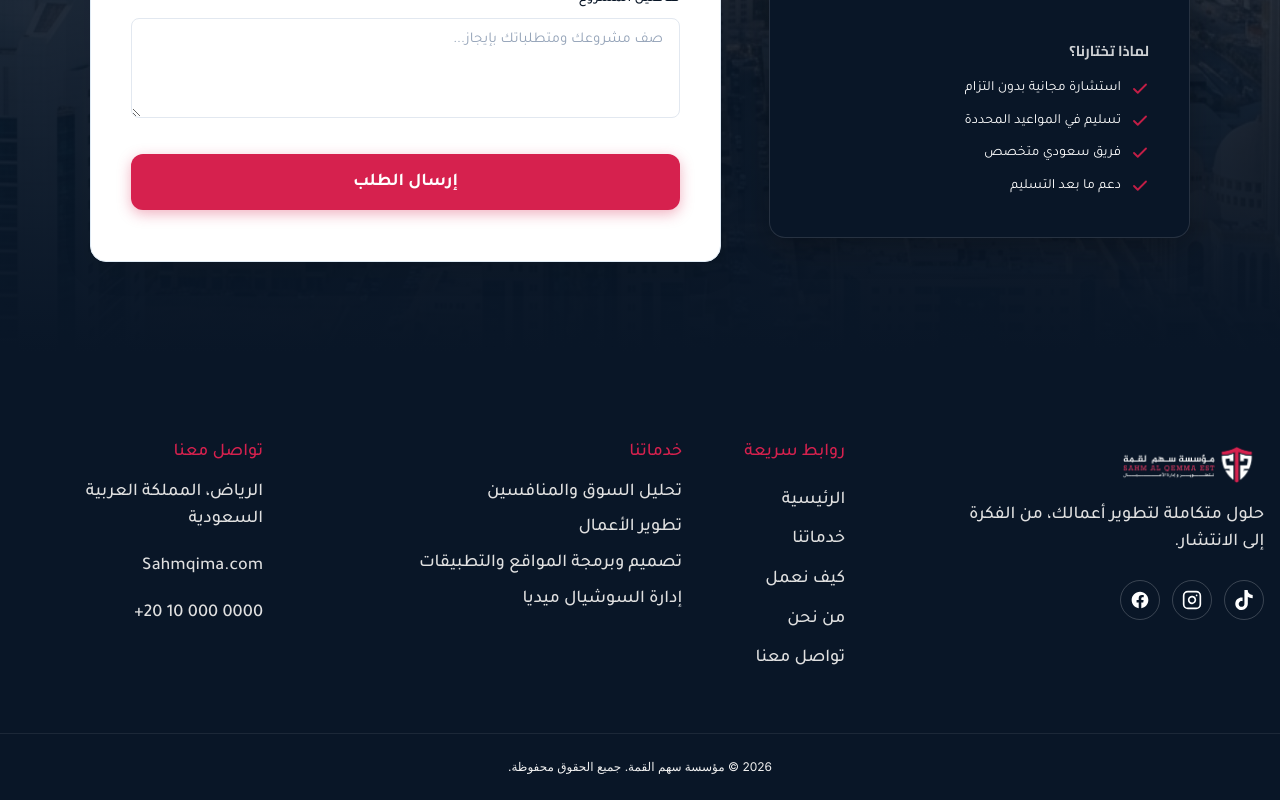
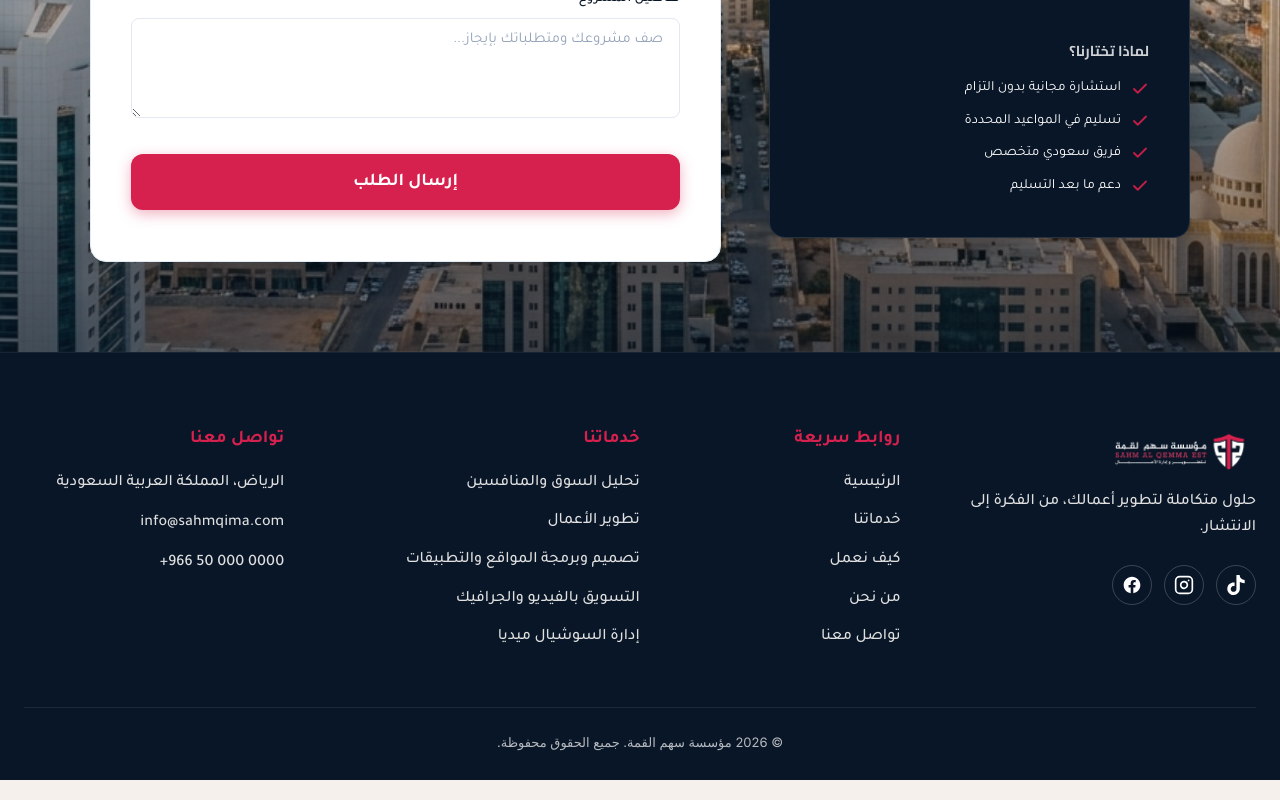
Before and after one commit to ezzdhar/sahm-alqema, a Vue app: page /contact in a window 1280 px wide. Shown: the part 790-1590 px from the top of the page. Built offline with nearby package versions, Linux system fonts and the light colour scheme; the HTML template or start-up script is replaced by a standard one.

Commit message:
feat: create HomeView, AboutView, ContactView, AppFooter, and global styles

```diff
--- a/src/components/layout/AppFooter.vue
+++ b/src/components/layout/AppFooter.vue
@@ -13,6 +13,7 @@ const serviceLinks = [
   { name: 'تحليل السوق والمنافسين', path: '/services#market-analysis' },
   { name: 'تطوير الأعمال', path: '/services#business-dev' },
   { name: 'تصميم وبرمجة المواقع والتطبيقات', path: '/services#web-apps' },
+  { name: 'التسويق بالفيديو والجرافيك', path: '/services#marketing' },
   { name: 'إدارة السوشيال ميديا', path: '/services#social-media' },
 ];
 </script>
@@ -26,12 +27,11 @@ const serviceLinks = [
           <RouterLink
             to="/"
             class="app-footer__logo"
-            data-name="Gemini_Generated_Image_waitl4bwaitl4bwait-removebg-preview 1"
+            aria-label="الرئيسية"
           >
             <img
               :src="`${baseUrl}assets/logo.png`"
-              alt="Gemini_Generated_Image_waitl4bwaitl4bwait-removebg-preview 1"
-              data-name="Gemini_Generated_Image_waitl4bwaitl4bwait-removebg-preview 1"
+              alt="مؤسسة سهم القمة"
               class="app-footer__logo-img"
             />
           </RouterLink>
@@ -85,10 +85,10 @@ const serviceLinks = [
           <div class="app-footer__contact-info" data-name="Frame 93">
             <p class="app-footer__contact-item">الرياض، المملكة العربية السعودية</p>
             <p class="app-footer__contact-item">
-              <a href="mailto:info@sahmqima.com" class="app-footer__link">Sahmqima.com</a>
+              <a href="mailto:info@sahmqima.com" class="app-footer__link">info@sahmqima.com</a>
             </p>
-            <p class="app-footer__contact-item" dir="ltr">
-              <a href="tel:+201000000000" class="app-footer__link">+20 10 000 0000</a>
+            <p class="app-footer__contact-item app-footer__contact-item--phone">
+              <a href="tel:+966500000000" class="app-footer__link" dir="ltr">+966 50 000 0000</a>
             </p>
           </div>
         </div>
@@ -100,7 +100,7 @@ const serviceLinks = [
           class="app-footer__copyright"
           data-name="2026 © مؤسسة سهم القمة. جميع الحقوق محفوظة."
         >
-          2026 © مؤسسة سهم القمة. جميع الحقوق محفوظة.
+          © 2026 مؤسسة سهم القمة. جميع الحقوق محفوظة.
         </p>
       </div>
     </div>
@@ -111,32 +111,22 @@ const serviceLinks = [
 .app-footer {
   background-color: var(--color-navy-dark);
   color: var(--color-text-white);
-  padding: 86px 0 0;
-  border-top: none;
+  padding: 72px 0 0;
+  border-top: 1px solid rgba(255, 255, 255, 0.06);
   width: 100%;
 }
 
 .app-footer__container {
   width: 100%;
-  max-width: 1440px;
+  max-width: 1280px;
   margin: 0 auto;
-  padding-left: 0;
-  padding-right: 0;
+  padding: 0 24px;
   display: flex;
   flex-direction: column;
-  align-items: center;
-}
-
-@media (max-width: 1247px) {
-  .app-footer__container {
-    padding-left: 20px;
-    padding-right: 20px;
-  }
 }
 
 .app-footer__grid {
-  width: 1248.5px;
-  max-width: 100%;
+  width: 100%;
   margin: 0 auto;
   display: grid;
   grid-template-columns: 1fr;
@@ -146,12 +136,13 @@ const serviceLinks = [
 @media (min-width: 640px) {
   .app-footer__grid {
     grid-template-columns: repeat(2, 1fr);
+    gap: 40px;
   }
 }
 
 @media (min-width: 1024px) {
   .app-footer__grid {
-    grid-template-columns: 1.5fr 115px 1.5fr 1fr;
+    grid-template-columns: 1.3fr 0.9fr 1.3fr 1.1fr;
     gap: 48px;
     align-items: start;
   }
@@ -161,6 +152,8 @@ const serviceLinks = [
 .app-footer__brand {
   display: flex;
   flex-direction: column;
+  align-items: flex-start;
+  text-align: right;
   gap: 16px;
 }
 
@@ -171,11 +164,13 @@ const serviceLinks = [
 }
 
 .app-footer__desc {
-  font-size: 18px;
+  font-size: 16px;
   font-weight: 500;
-  line-height: 27px;
+  line-height: 26px;
   color: #E0E0E0;
   max-width: 320px;
+  text-align: right;
+  margin: 0;
 }
 
 .app-footer__socials {
@@ -205,60 +200,51 @@ const serviceLinks = [
   box-shadow: 0 4px 12px rgba(214, 33, 78, 0.4);
 }
 
-/* Titles & Lists Matching Figma Frame 90, 89, 88, 92, 91, 87, 93 */
-.app-footer__col--quick {
-  width: 115px;
+/* Columns */
+.app-footer__col {
   display: flex;
   flex-direction: column;
-  gap: 20px; /* Frame 91 gap: 20px in Figma */
+  gap: 16px;
+  text-align: right;
 }
 
-.app-footer__col--services {
-  display: flex;
-  flex-direction: column;
-  gap: 12px; /* Frame 88 gap: 12px in Figma */
-}
-
+.app-footer__col--quick,
+.app-footer__col--services,
 .app-footer__col--contact {
   display: flex;
   flex-direction: column;
-  gap: 12px; /* Frame 89 gap: 12px in Figma */
+  gap: 16px;
+  text-align: right;
 }
 
 .app-footer__title {
   font-size: 18px;
-  font-weight: 500;
-  margin-bottom: 0;
+  font-weight: 700;
+  margin: 0;
   color: #D6214E;
   position: relative;
   display: inline-block;
+  text-align: right;
 }
 
 .app-footer__list {
   list-style: none;
   display: flex;
   flex-direction: column;
-}
-
-.app-footer__list--quick {
-  gap: 12px; /* Frame 87 gap: 12px in Figma */
-}
-
-.app-footer__list--services {
-  gap: 8px; /* Frame 92 gap: 8px in Figma */
+  gap: 12px;
+  padding: 0;
+  margin: 0;
+  text-align: right;
 }
 
 .app-footer__link {
-  font-size: 18px;
+  font-size: 16px;
   font-weight: 500;
-  line-height: 27px; /* Line height 27px in Figma */
+  line-height: 26px;
   color: #E0E0E0;
   transition: all var(--transition-fast);
   display: inline-block;
-}
-
-.app-footer__link--service {
-  line-height: 27px; /* Line height 27px in Figma */
+  text-align: right;
 }
 
 .app-footer__link:hover {
@@ -269,20 +255,34 @@ const serviceLinks = [
 .app-footer__contact-info {
   display: flex;
   flex-direction: column;
-  gap: 20px; /* Frame 93 gap: 20px in Figma */
+  gap: 14px;
+  text-align: right;
 }
 
 .app-footer__contact-item {
-  font-size: 18px;
+  font-size: 16px;
   font-weight: 500;
   color: #E0E0E0;
-  line-height: 27px; /* Line height 27px in Figma */
+  line-height: 26px;
+  margin: 0;
+  text-align: right;
 }
 
-/* Bottom Frame 83 */
+.app-footer__contact-item--phone {
+  text-align: right;
+}
+
+.app-footer__contact-item--phone .app-footer__link {
+  display: inline-block;
+  direction: ltr;
+  unicode-bidi: isolate;
+  text-align: right;
+}
+
+/* Bottom */
 .app-footer__bottom {
-  margin-top: 60px;
-  padding: 24px 0;
+  margin-top: 56px;
+  padding: 24px 0 28px;
   border-top: 1px solid rgba(255, 255, 255, 0.08);
   display: flex;
   justify-content: center;
@@ -292,9 +292,9 @@ const serviceLinks = [
 
 .app-footer__copyright {
   font-family: var(--font-inter);
-  font-size: 12px;
-  line-height: 18px;
-  color: #F0F0F0;
+  font-size: 13px;
+  line-height: 20px;
+  color: rgba(255, 255, 255, 0.7);
   text-align: center;
   margin: 0 auto;
   display: block;
--- a/src/style.css
+++ b/src/style.css
@@ -62,13 +62,26 @@ html {
   color: var(--color-text-main);
   -webkit-font-smoothing: antialiased;
   -moz-osx-font-smoothing: grayscale;
+  width: 100%;
+  max-width: 100%;
+  overflow-x: hidden;
 }
 
 body {
   min-height: 100vh;
   line-height: 1.6;
+  width: 100%;
+  max-width: 100%;
   overflow-x: hidden;
+  position: relative;
   background-color: var(--color-bg-light);
+}
+
+#app {
+  width: 100%;
+  max-width: 100%;
+  overflow-x: hidden;
+  position: relative;
 }
 
 a {
@@ -102,6 +115,13 @@ img {
   margin-right: auto;
   padding-left: 24px;
   padding-right: 24px;
+}
+
+@media (max-width: 767px) {
+  .container {
+    padding-left: 16px;
+    padding-right: 16px;
+  }
 }
 
 /* Glassmorphism utility */
--- a/src/views/AboutView.vue
+++ b/src/views/AboutView.vue
@@ -113,7 +113,6 @@ onUnmounted(() => {
   gap: 40px;
 }
 
-/* Manifesto heading title matching Figma */
 .about-hero__title {
   font-size: 56px;
   font-weight: 800;
@@ -121,6 +120,25 @@ onUnmounted(() => {
   letter-spacing: -0.5px;
   color: #FBE9ED;
   margin: 0;
+}
+
+@media (max-width: 768px) {
+  .about-hero__content {
+    margin-top: 120px;
+    margin-bottom: 50px;
+    gap: 24px;
+    padding: 0 16px;
+  }
+
+  .about-hero__title {
+    font-size: clamp(30px, 8.5vw, 42px);
+    line-height: 1.3;
+  }
+
+  .about-hero__text {
+    font-size: clamp(16px, 4.5vw, 20px) !important;
+    line-height: 1.6 !important;
+  }
 }
 
 /* Manifesto heading body paragraph matching Figma */
--- a/src/views/ContactView.vue
+++ b/src/views/ContactView.vue
@@ -318,6 +318,7 @@ const handleSubmit = async () => {
   width: 100%;
   height: 100%;
   object-fit: cover;
+  filter: brightness(1.08) contrast(1.02);
 }
 
 .contact-hero__overlay {
@@ -325,9 +326,10 @@ const handleSubmit = async () => {
   inset: 0;
   background: linear-gradient(
     180deg,
-    rgba(9, 22, 39, 0.85) 0%,
-    rgba(9, 22, 39, 0.75) 45%,
-    #091627 100%
+    rgba(9, 22, 39, 0.28) 0%,
+    rgba(9, 22, 39, 0.06) 35%,
+    rgba(9, 22, 39, 0.12) 65%,
+    rgba(9, 22, 39, 0.55) 100%
   );
 }
 
@@ -369,9 +371,10 @@ const handleSubmit = async () => {
   font-size: 56px; /* Difference 7: Font size: 56px */
   line-height: 72px; /* Difference 7: Line height: 72px */
   font-weight: 800;
-  color: #F8E9ED; /* Difference 7: Text color: #F8E9ED */
+  color: #FFFFFF;
   text-align: center;
   margin: 0;
+  text-shadow: 0 3px 20px rgba(9, 22, 39, 0.75), 0 1px 4px rgba(0, 0, 0, 0.9);
 }
 
 @media (max-width: 767px) {
@@ -393,9 +396,10 @@ const handleSubmit = async () => {
   font-size: 28px; /* Difference 9: Font size: 28px */
   line-height: 42px; /* Difference 9: Line height: 42px */
   font-weight: 700; /* Difference 9: Weight: 700 */
-  color: #F8E9ED;
+  color: #FFFFFF;
   text-align: center;
   margin: 0;
+  text-shadow: 0 2px 16px rgba(9, 22, 39, 0.8), 0 1px 4px rgba(0, 0, 0, 0.9);
 }
 
 @media (max-width: 767px) {
@@ -442,6 +446,13 @@ const handleSubmit = async () => {
   .contact-info-panel {
     width: 421px;
     height: 576px;
+  }
+}
+
+@media (max-width: 767px) {
+  .contact-info-panel {
+    padding: 24px 18px;
+    min-height: auto;
   }
 }
 
@@ -557,6 +568,13 @@ const handleSubmit = async () => {
   }
 }
 
+@media (max-width: 767px) {
+  .contact-form-panel {
+    padding: 24px 18px;
+    min-height: auto;
+  }
+}
+
 .contact-form {
   width: 100%;
   display: flex;
--- a/src/views/HomeView.vue
+++ b/src/views/HomeView.vue
@@ -477,13 +477,15 @@ const serviceHexagonsBottom = [
   padding-top: 170px;
   padding-bottom: 0;
   z-index: 2;
+  overflow: hidden;
 }
 
 @media (max-width: 768px) {
   .hero-section {
     min-height: auto;
     padding-top: 110px;
-    padding-bottom: 40px;
+    padding-bottom: 30px;
+    overflow: hidden;
   }
 }
 
@@ -550,13 +552,13 @@ const serviceHexagonsBottom = [
 
 @media (max-width: 768px) {
   .hero-section__content {
-    gap: 24px;
+    gap: 20px;
   }
 
   .hero-section__title {
-    font-size: 44px;
-    line-height: 52px;
-    margin-bottom: 18px;
+    font-size: clamp(32px, 8.5vw, 44px);
+    line-height: 1.25;
+    margin-bottom: 14px;
   }
 }
 
@@ -576,8 +578,8 @@ const serviceHexagonsBottom = [
 
 @media (max-width: 768px) {
   .hero-section__subtitle {
-    font-size: 18px;
-    line-height: 28px;
+    font-size: clamp(15px, 4.2vw, 18px);
+    line-height: 1.6;
   }
 }
 
@@ -586,6 +588,21 @@ const serviceHexagonsBottom = [
   align-items: center;
   gap: 24px;
   flex-wrap: wrap;
+}
+
+@media (max-width: 768px) {
+  .hero-section__actions {
+    gap: 12px;
+    width: 100%;
+  }
+
+  .hero-btn {
+    flex: 1 1 auto;
+    min-width: 135px;
+    padding: 12px 20px !important;
+    text-align: center;
+    justify-content: center;
+  }
 }
 
 .hero-btn {
@@ -640,6 +657,7 @@ const serviceHexagonsBottom = [
   width: 100%;
   margin-top: auto;
   margin-bottom: 0;
+  overflow: hidden;
 }
 
 @media (min-width: 1024px) {
@@ -736,12 +754,14 @@ const serviceHexagonsBottom = [
   text-align: center;
   position: relative;
   z-index: 1;
+  overflow: hidden;
 }
 
 @media (max-width: 768px) {
   .services-overview {
     padding-top: 60px;
     padding-bottom: 60px;
+    overflow: hidden;
   }
 }
 
@@ -941,12 +961,12 @@ const serviceHexagonsBottom = [
 
 @media (max-width: 767px) {
   .services-hex-cluster {
-    --hex-w: clamp(96px, 28vw, 150px);
+    --hex-w: clamp(84px, 26vw, 120px);
   }
 
   .services-hex-card__text {
-    font-size: clamp(10px, 2.5vw, 13px);
-    line-height: 1.35;
+    font-size: clamp(9px, 2.2vw, 12px);
+    line-height: 1.3;
   }
 }
 
@@ -956,6 +976,7 @@ const serviceHexagonsBottom = [
   color: #FFFFFF;
   padding: 100px 0;
   position: relative;
+  overflow: hidden;
 }
 
 .steps-section__container {
@@ -1138,11 +1159,18 @@ const serviceHexagonsBottom = [
   display: flex;
   flex-direction: column;
   justify-content: center;
+  overflow: hidden;
 }
 
 .differentiators-section__container {
   max-width: 921px;
   padding: 0;
+}
+
+@media (max-width: 768px) {
+  .differentiators-section__container {
+    padding: 0 16px;
+  }
 }
 
 .differentiators-section__header {
@@ -1348,6 +1376,7 @@ const serviceHexagonsBottom = [
 .home-contact-section {
   position: relative;
   background-color: #FFFFFF;
+  overflow: hidden;
 }
 
 .home-contact-section__hero {
@@ -1359,6 +1388,14 @@ const serviceHexagonsBottom = [
   justify-content: center;
   text-align: center;
   overflow: hidden;
+}
+
+@media (max-width: 768px) {
+  .home-contact-section__hero {
+    height: auto;
+    min-height: 320px;
+    padding: 60px 16px;
+  }
 }
 
 .home-contact-section__hero-bg {
@@ -1397,6 +1434,13 @@ const serviceHexagonsBottom = [
   text-shadow: 0 4px 16px rgba(0, 0, 0, 0.35);
 }
 
+@media (max-width: 768px) {
+  .home-contact-section__title {
+    font-size: clamp(34px, 9vw, 48px);
+    line-height: 1.3;
+  }
+}
+
 .home-contact-section__subtitle {
   font-size: 22px;
   font-weight: 800;
@@ -1406,6 +1450,13 @@ const serviceHexagonsBottom = [
   text-shadow: 0 2px 10px rgba(0, 0, 0, 0.45);
 }
 
+@media (max-width: 768px) {
+  .home-contact-section__subtitle {
+    font-size: clamp(14px, 4vw, 17px);
+    line-height: 1.5;
+  }
+}
+
 /* 3 Contact Columns directly below banner */
 .home-contact-section__info-section {
   background-color: #FFFFFF;
```
